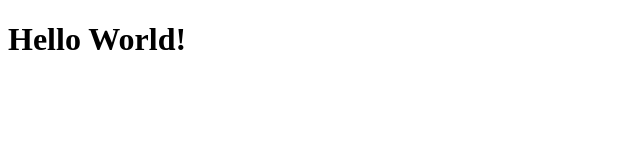
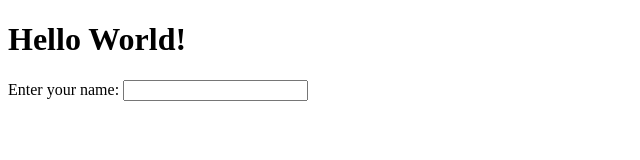
Before and after one commit to aronroyca/toDoApp, a website: page public/index.html in a window 1280 px wide. Shown: the whole page, without its empty margins (0-640 px from the left). Drawn offline with Linux system fonts and the light colour scheme.

Commit message:
added an input to the html

```diff
--- a/package.json
+++ b/package.json
@@ -17,6 +17,7 @@
   },
   "homepage": "https://github.com/aronroyca/toDoApp#readme",
   "dependencies": {
-    "nodemon": "^2.0.20"
+    "nodemon": "^2.0.20",
+    "serve-static": "^1.15.0"
   }
 }
--- a/public/index.html
+++ b/public/index.html
@@ -1,12 +1,19 @@
 <!DOCTYPE html>
 <html lang="en">
+
 <head>
     <meta charset="UTF-8">
     <meta http-equiv="X-UA-Compatible" content="IE=edge">
     <meta name="viewport" content="width=device-width, initial-scale=1.0">
     <title>Document</title>
 </head>
+
 <body>
     <h1>Hello World!</h1>
+    <form method="get">
+        <label for="name">Enter your name: </label>
+        <input type="text" id="name" name="name">
+    </form>
 </body>
+
 </html>
```
Also changed, not shown: index.js (+6 -9 lines), 1 other file.
